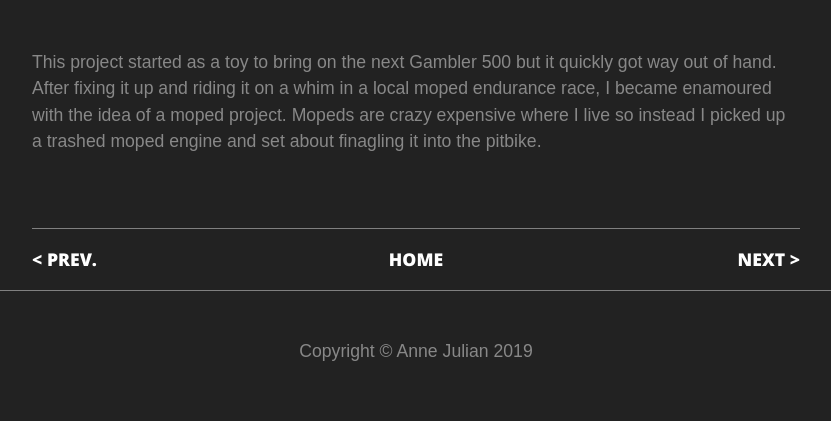
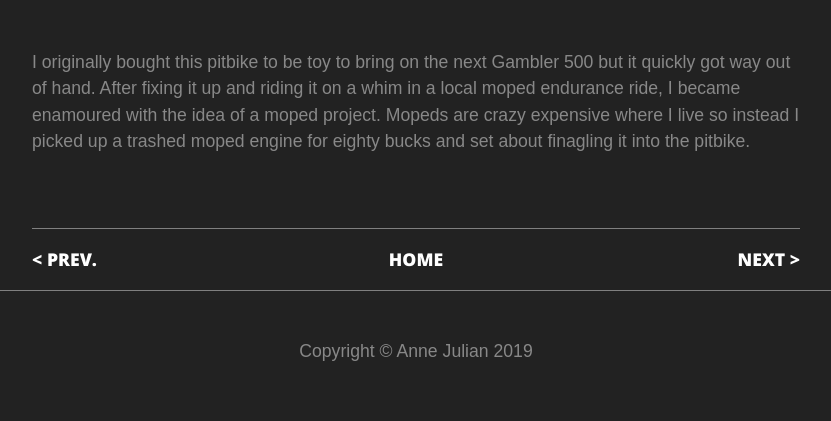
Before and after one commit to rustycontraption/annejuliannet, a Flask app: template templates/miniped.html in a window 1280 px wide. Shown: the part 441-862 px from the top of the page, without its empty margins (224-1055 px from the left). Run offline with Flask 2, Linux system fonts and the light colour scheme; the template is opened without the code that fills it, so the values that code supplies are empty; some libraries are stand-ins or nearby versions.

Commit message:
Updating content

```diff
--- a/app.py
+++ b/app.py
@@ -8,6 +8,7 @@ from gevent.pywsgi import WSGIServer
 
 app = Flask(__name__)
 app.config['FLASKS3_BUCKET_NAME'] = 'annejulian.net'
+app.config['FLASKS3_CDN_DOMAIN'] = 'static.annejulian.net'
 #app.config['FLASKS3_URL_STYLE'] = 'path'
 s3 = FlaskS3(app)
 
@@ -50,7 +51,7 @@ def miniped():
            "miniped.html",
            images =[
                 {"name":"pitbike","details":"The pitbike soon after I got it.  It was in pretty bad shape."},
-                {"name":"mountMockup","details":"I designed some mounting adapters in Fusion 360 and 3D printed them to test fitment."},
+                {"name":"mountMockup","details":"I designed some engine mounting adapters in Fusion 360 and 3D printed them to test fitment."},
 
            ],
            heading="miniped",
--- a/templates/about.html
+++ b/templates/about.html
@@ -8,8 +8,7 @@
 <p>
     I learn by doing and I am happiest when I am in way over my head.
     From Python to TIG welding, I've learned most of my skills on the fly while solving a problem.
-    Stubborn determination and force of will fuel me through the steepest of learning curves.  I am far more concerned with
-    how something can be done, not if it can be done.
+    I thrive on the feeling of uncertainty one feels while struggling through the steep part of a learning curve or trying a new solution that opposes the current status quo.
 </p>
 
 <h3>This website:</h3>
--- a/templates/miniped.html
+++ b/templates/miniped.html
@@ -5,10 +5,10 @@
 {% block content %}
 
 <p>
-    This project started as a toy to bring on the next Gambler 500 but it quickly got way out of hand.
-    After fixing it up and riding it on a whim in a local moped endurance race, I became enamoured with
+    I originally bought this pitbike to be toy to bring on the next Gambler 500 but it quickly got way out of hand.
+    After fixing it up and riding it on a whim in a local moped endurance ride, I became enamoured with
     the idea of a moped project.  Mopeds are crazy expensive where I live so instead I picked up a trashed
-    moped engine and set about finagling it into the pitbike.
+    moped engine for eighty bucks and set about finagling it into the pitbike.
 </p>
 
 <div class="gallery">
```
Also changed, not shown: zappa_settings.json (deleted, +0 -10 lines).
